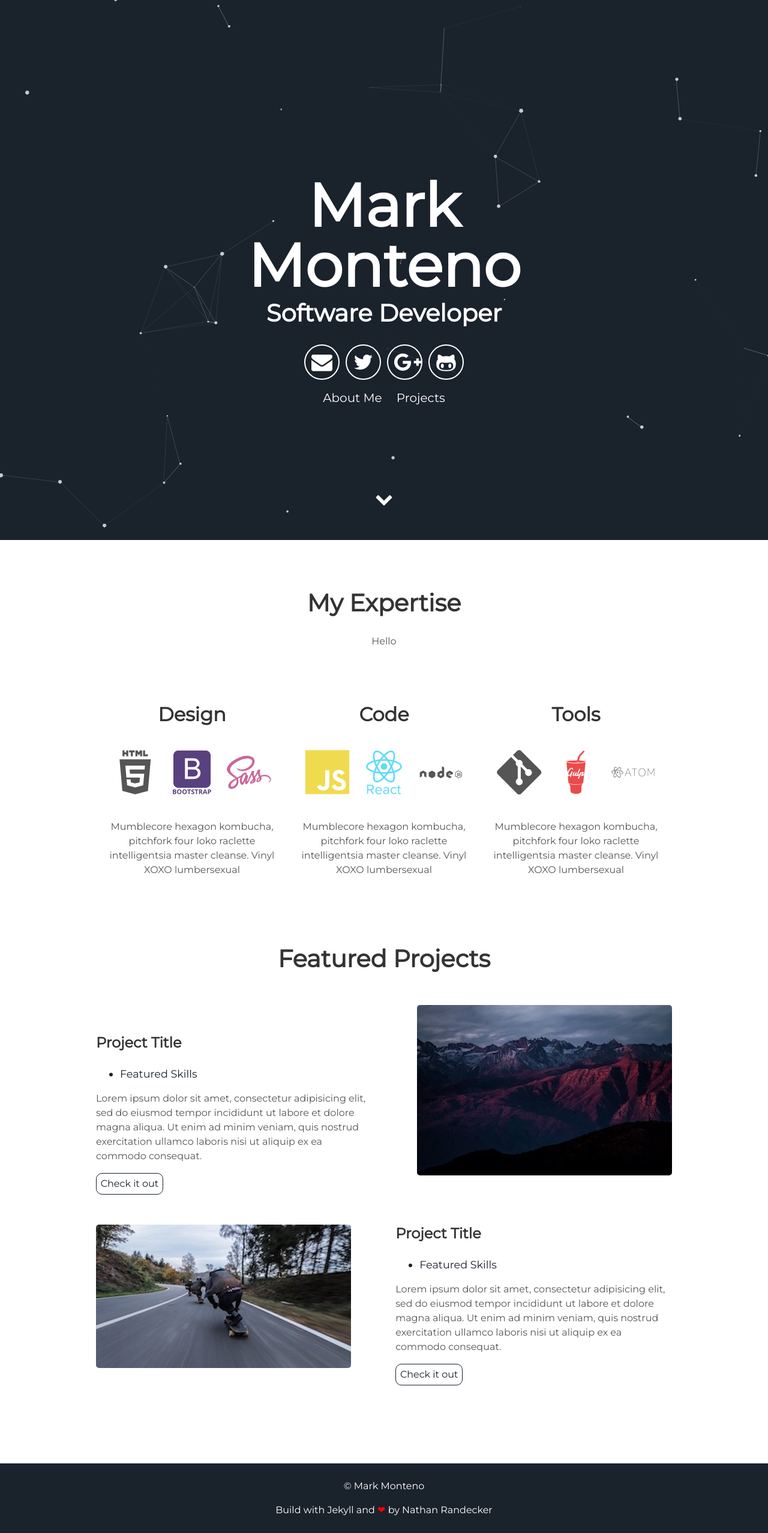
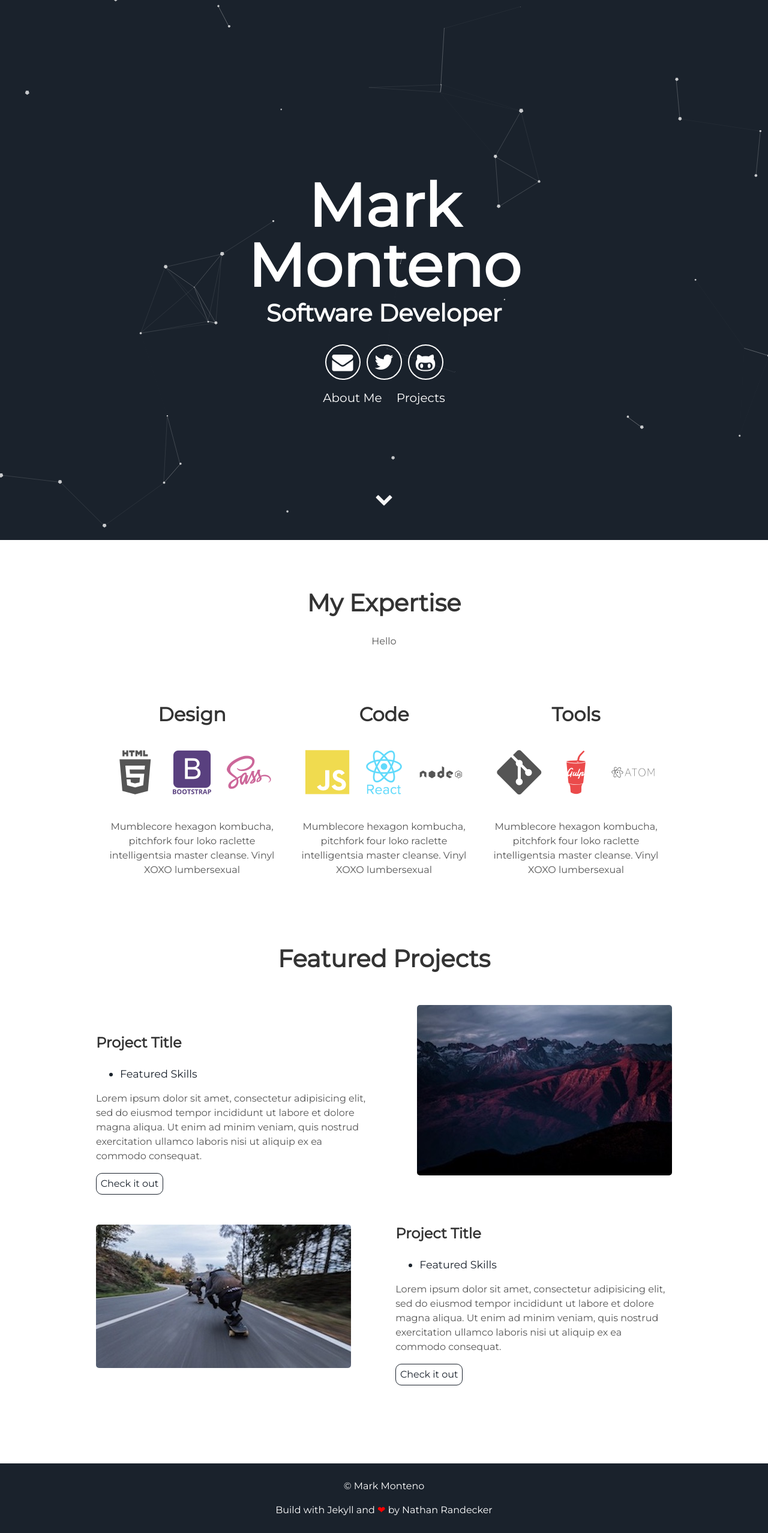
Before and after one commit to calamity-m/monteno-m.github.io, a Jekyll site: the page built from index.html, in a window 1280 px wide. Shown: the whole page at 60% size. Built offline with Jekyll 4.4.1, drawn with Linux system fonts in a browser that asks for light colours.

Commit message:
update header.html
removed google+ redirect

```diff
--- a/_includes/header.html
+++ b/_includes/header.html
@@ -7,7 +7,6 @@
       <div class="header-icons">
         <a aria-label="Send email" href="#"><i class="icon fa fa-envelope"></i></a>
         <a aria-label="My Twitter" target="_blank" href="#"><i class="icon fa fa-twitter" aria-hidden="true"></i></a>
-        <a aria-label="My Google Plus" target="_blank" href="#"><i class="icon fa fa-google-plus" aria-hidden="true"></i></a>
         <a aria-label="My Github" target="_blank" href="#"><i class="icon fa fa-github-alt" aria-hidden="true"></i></a>
       </div>
       <div class="header-links">
```
